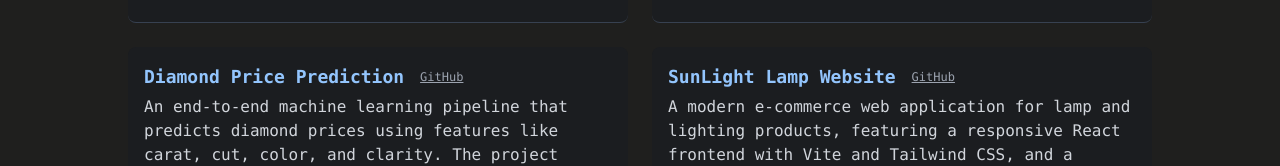
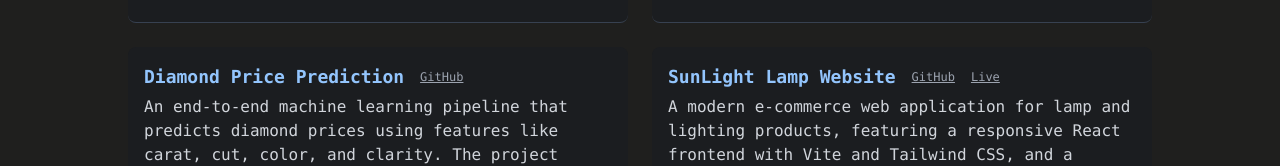
Before and after one commit to Satyarthranjan8051/portfolio-website, a React (Vite) app: page /projects in a window 1280 px wide. Shown: the part 374-540 px from the top of the page. Built offline with nearby package versions, Linux system fonts and the light colour scheme.

Commit message:
I just added the live links

```diff
--- a/src/Pages/Projects.jsx
+++ b/src/Pages/Projects.jsx
@@ -35,7 +35,7 @@ const Projects = () => {
             <div className="flex flex-col sm:flex-row sm:items-center gap-1 sm:gap-2">
               <span className="text-lg xs:text-xl font-semibold text-blue-300">Portfolio Website</span>
               <a href="https://github.com/SatyarthRanjan8051/portfolio-website" target="_blank" rel="noopener noreferrer" className="sm:ml-2 text-gray-400 hover:text-blue-400 underline text-xs xs:text-sm">GitHub</a>
-              <a href="/" className="sm:ml-2 text-gray-400 hover:text-green-400 underline text-xs xs:text-sm">Live</a>
+              <a href="https://portfolio-website-satyarth-ranjans-projects.vercel.app/" target="_blank" rel="noopener noreferrer" className="sm:ml-2 text-gray-400 hover:text-green-400 underline text-xs xs:text-sm">Live</a>
             </div>
             <p className="text-gray-300 text-xs xs:text-sm sm:text-base">Personal portfolio website built with React and Tailwind CSS, showcasing projects, skills, and experience in web development and data science.</p>
             <div className="flex flex-wrap gap-1 xs:gap-2 mt-1">
@@ -63,6 +63,7 @@ const Projects = () => {
             <div className="flex flex-col sm:flex-row sm:items-center gap-1 sm:gap-2">
               <span className="text-lg xs:text-xl font-semibold text-blue-300">SunLight Lamp Website</span>
               <a href="https://github.com/Satyarthranjan8051/lamp-website-react" target="_blank" rel="noopener noreferrer" className="sm:ml-2 text-gray-400 hover:text-blue-400 underline text-xs xs:text-sm">GitHub</a>
+              <a href="https://sunlight-ecommerce-website.vercel.app/" target="_blank" rel="noopener noreferrer" className="sm:ml-2 text-gray-400 hover:text-green-400 underline text-xs xs:text-sm">Live</a>
             </div>
             <p className="text-gray-300 text-xs xs:text-sm sm:text-base">A modern e-commerce web application for lamp and lighting products, featuring a responsive React frontend with Vite and Tailwind CSS, and a Node.js/Express backend. The project includes a multi-step checkout flow, product showcase, Swiper carousel, dark/light theme switching, newsletter subscription, and file-based order management. Backend APIs support product listing, order placement, and newsletter signup, with JWT authentication for user-specific features.</p>
             <div className="flex flex-wrap gap-1 xs:gap-2 mt-1">
```
